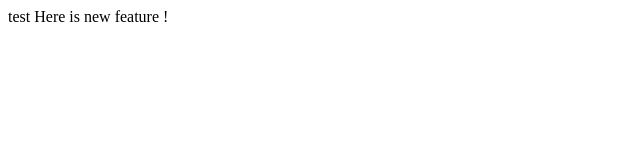
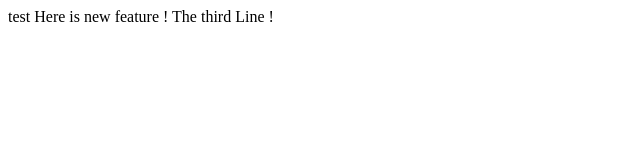
Before and after one commit to robbalert3/lecture1, a plain HTML site: page index.html in a window 1280 px wide. Shown: the whole page, without its empty margins (0-640 px from the left). Drawn offline with Linux system fonts and the light colour scheme.

Commit message:
Added a third Line

```diff
--- a/index.html
+++ b/index.html
@@ -9,6 +9,7 @@
 <body>
     test
     Here is new feature !
+    The third Line !
 </body>
 
 </html>
```
